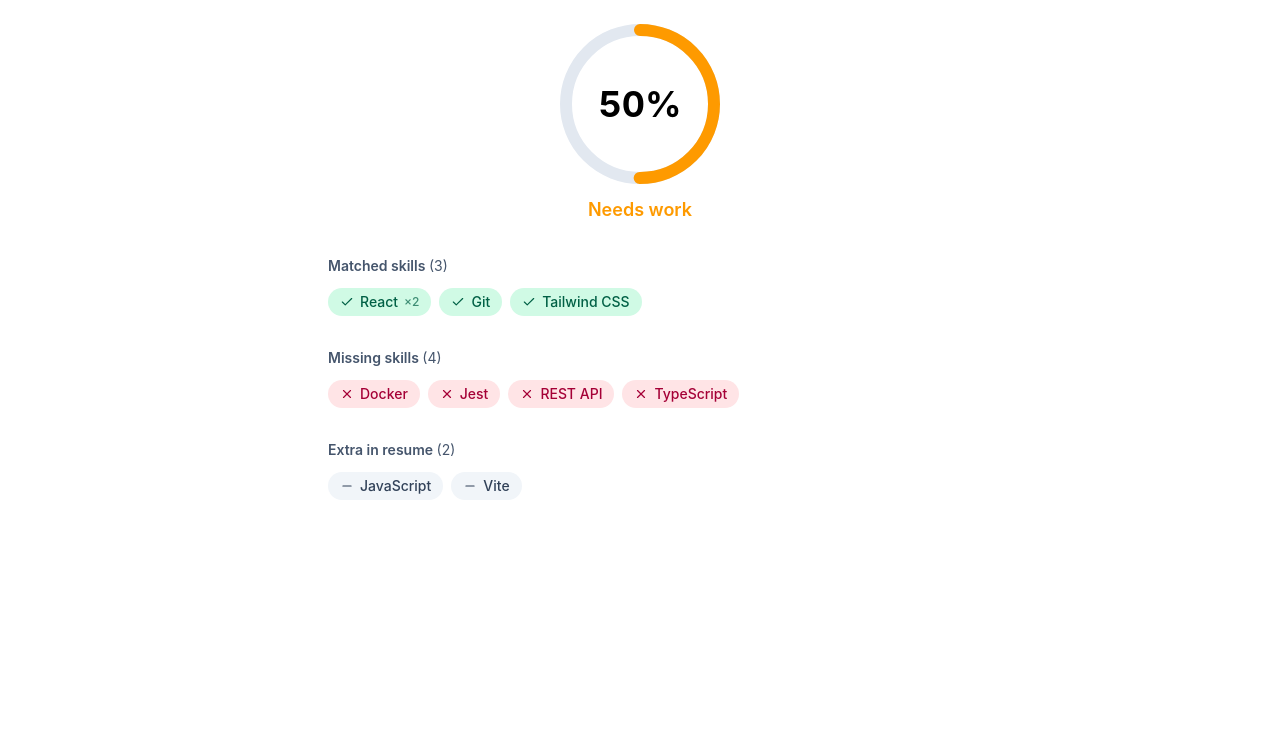
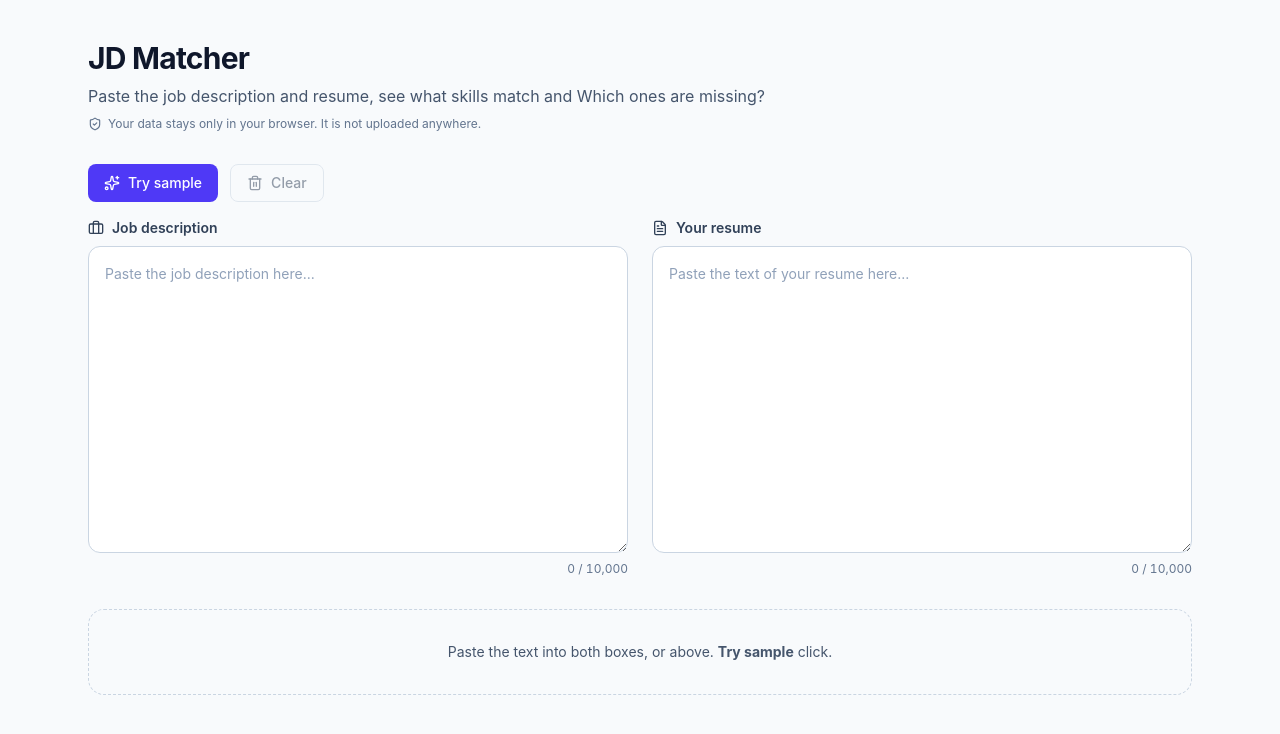
Before and after one commit to Mohammadfazilkadari/jd-matcher, a React (Vite) app: page / in a window 1280 px wide. Shown: the top 734 px of the page. Built offline with nearby package versions, Linux system fonts and the light colour scheme.

Commit message:
Add input panel, results view and live matching with sample data

```diff
--- a/src/App.jsx
+++ b/src/App.jsx
@@ -1,21 +1,94 @@
-import KeywordList from '@/components/KeywordList';
-import ScoreRing from '@/components/ScoreRing';
+import { useMemo } from 'react';
+import { ShieldCheck } from 'lucide-react';
+import InputPanel from '@/components/InputPanel';
+import Results from '@/components/Results';
+import { sampleJD, sampleResume } from '@/data/sampleData';
+import { useDebounce } from '@/hooks/useDebounce';
+import { useLocalStorage } from '@/hooks/useLocalStorage';
 import { matchSkills } from '@/utils/matcher';
 
-const jd = 'React, Tailwind, TypeScript, REST API, Git, Docker, Jest, React';
-const resume = 'I build apps with reactjs, tailwindcss, JavaScript, git and Vite';
-
-function App() {
-  const { score, matched, missing, extra } = matchSkills(jd, resume);
-
+function Message({ children }) {
   return (
-    <main className="mx-auto flex max-w-2xl flex-col gap-8 p-6">
-      <ScoreRing score={score} />
-      <KeywordList title="Matched skills" items={matched} variant="matched" />
-      <KeywordList title="Missing skills" items={missing} variant="missing" />
-      <KeywordList title="Extra in resume" items={extra} variant="extra" />
-    </main>
+    <p className="rounded-2xl border border-dashed border-slate-300 p-8 text-center text-sm text-slate-600 dark:border-slate-700 dark:text-slate-400">
+      {children}
+    </p>
   );
 }
 
+function App() {
+  // Inputs are saved in LocalStorage; they do not disappear upon refresh.
+  const [jd, setJd] = useLocalStorage('jdm:jd', '');
+  const [resume, setResume] = useLocalStorage('jdm:resume', '');
+
+  // Matching will run 500ms after typing stops.
+  const debouncedJd = useDebounce(jd, 500);
+  const debouncedResume = useDebounce(resume, 500);
+
+  const hasInput = debouncedJd.trim() !== '' && debouncedResume.trim() !== '';
+  const isPending = jd !== debouncedJd || resume !== debouncedResume;
+
+  // Recalculate only when the debonded input changes.
+  const result = useMemo(
+    () => (hasInput ? matchSkills(debouncedJd, debouncedResume) : null),
+    [hasInput, debouncedJd, debouncedResume],
+  );
+
+  const loadSample = () => {
+    setJd(sampleJD);
+    setResume(sampleResume);
+  };
+
+  const clearAll = () => {
+    setJd('');
+    setResume('');
+  };
+
+  return (
+    <div className="min-h-screen bg-slate-50 text-slate-900 dark:bg-slate-950 dark:text-slate-100">
+      <main className="mx-auto flex max-w-6xl flex-col gap-8 px-4 py-10 sm:px-6">
+        <header className="flex flex-col gap-2">
+          <h1 className="text-3xl font-bold tracking-tight">JD Matcher</h1>
+          <p className="text-slate-600 dark:text-slate-400">
+            Paste the job description and resume, see what skills match and Which ones are
+            missing?
+          </p>
+          <p className="inline-flex items-center gap-1.5 text-xs text-slate-500 dark:text-slate-400">
+            <ShieldCheck size={14} aria-hidden="true" />
+            Your data stays only in your browser. It is not uploaded anywhere.
+          </p>
+        </header>
+
+        <InputPanel
+          jd={jd}
+          resume={resume}
+          onJdChange={setJd}
+          onResumeChange={setResume}
+          onLoadSample={loadSample}
+          onClear={clearAll}
+        />
+
+        <section
+          aria-live="polite"
+          aria-label="Results"
+          className={isPending ? 'opacity-60 transition-opacity' : 'transition-opacity'}
+        >
+          {!result && (
+            <Message>
+              Paste the text into both boxes, or above. <strong>Try sample</strong> click.
+            </Message>
+          )}
+
+          {result && result.totalSkills === 0 && (
+            <Message>
+              No non-technical skills were found in this job description. Please paste the
+              entire job description (ensure the 'Requirements' section is included).
+            </Message>
+          )}
+
+          {result && result.totalSkills > 0 && <Results result={result} />}
+        </section>
+      </main>
+    </div>
+  );
+}
 export default App;
--- a/src/components/InputPanel.jsx
+++ b/src/components/InputPanel.jsx
@@ -0,0 +1,86 @@
+import { Briefcase, FileText, Sparkles, Trash2 } from 'lucide-react';
+
+const MAX_CHARS = 10000;
+
+function Field({ id, label, icon: Icon, value, onChange, placeholder }) {
+  return (
+    <div className="flex flex-col gap-2">
+      <label
+        htmlFor={id}
+        className="flex items-center gap-2 text-sm font-semibold text-slate-700 dark:text-slate-300"
+      >
+        <Icon size={16} aria-hidden="true" />
+        {label}
+      </label>
+
+      <textarea
+        id={id}
+        value={value}
+        onChange={(e) => onChange(e.target.value)}
+        maxLength={MAX_CHARS}
+        rows={12}
+        placeholder={placeholder}
+        className="w-full resize-y rounded-xl border border-slate-300 bg-white p-4 text-sm leading-relaxed text-slate-900 placeholder:text-slate-400 focus:border-indigo-500 focus:ring-2 focus:ring-indigo-500/30 focus:outline-none dark:border-slate-700 dark:bg-slate-900 dark:text-slate-100"
+      />
+
+      <p className="text-right text-xs text-slate-500 tabular-nums dark:text-slate-400">
+        {value.length.toLocaleString()} / {MAX_CHARS.toLocaleString()}
+      </p>
+    </div>
+  );
+}
+
+export default function InputPanel({
+  jd,
+  resume,
+  onJdChange,
+  onResumeChange,
+  onLoadSample,
+  onClear,
+}) {
+  const hasContent = jd.length > 0 || resume.length > 0;
+
+  return (
+    <section aria-label="Inputs" className="flex flex-col gap-4">
+      <div className="flex flex-wrap gap-3">
+        <button
+          type="button"
+          onClick={onLoadSample}
+          className="inline-flex items-center gap-2 rounded-lg bg-indigo-600 px-4 py-2 text-sm font-medium text-white transition hover:bg-indigo-700 focus-visible:ring-2 focus-visible:ring-indigo-500 focus-visible:ring-offset-2 focus-visible:outline-none"
+        >
+          <Sparkles size={16} aria-hidden="true" />
+          Try sample
+        </button>
+
+        <button
+          type="button"
+          onClick={onClear}
+          disabled={!hasContent}
+          className="inline-flex items-center gap-2 rounded-lg border border-slate-300 px-4 py-2 text-sm font-medium text-slate-700 transition hover:bg-slate-100 focus-visible:ring-2 focus-visible:ring-indigo-500 focus-visible:outline-none disabled:cursor-not-allowed disabled:opacity-50 dark:border-slate-700 dark:text-slate-300 dark:hover:bg-slate-800"
+        >
+          <Trash2 size={16} aria-hidden="true" />
+          Clear
+        </button>
+      </div>
+
+      <div className="grid gap-6 lg:grid-cols-2">
+        <Field
+          id="jd"
+          label="Job description"
+          icon={Briefcase}
+          value={jd}
+          onChange={onJdChange}
+          placeholder="Paste the job description here..."
+        />
+        <Field
+          id="resume"
+          label="Your resume"
+          icon={FileText}
+          value={resume}
+          onChange={onResumeChange}
+          placeholder="Paste the text of your resume here..."
+        />
+      </div>
+    </section>
+  );
+}
--- /dev/null
+++ b/src/components/Results.jsx
@@ -0,0 +1,18 @@
+import KeywordList from './KeywordList';
+import ScoreRing from './ScoreRing';
+
+export default function Results({ result }) {
+  const { score, matched, missing, extra } = result;
+
+  return (
+    <div className="grid gap-8 rounded-2xl border border-slate-200 bg-white p-6 md:grid-cols-[auto_1fr] dark:border-slate-800 dark:bg-slate-900">
+      <ScoreRing score={score} />
+
+      <div className="flex flex-col gap-6">
+        <KeywordList title="Matched skills" items={matched} variant="matched" />
+        <KeywordList title="Missing skills" items={missing} variant="missing" />
+        <KeywordList title="Extra in your resume" items={extra} variant="extra" />
+      </div>
+    </div>
+  );
+}
--- /dev/null
+++ b/src/data/sampleData.js
@@ -0,0 +1,27 @@
+// For the "Try Sample" button: allow recruiters to view a demo without needing to paste anything.
+export const sampleJD = `Frontend Developer (Junior)
+
+We are looking for a Frontend Developer to build fast, accessible web apps.
+
+Requirements:
+- Strong knowledge of HTML, CSS and JavaScript
+- Hands-on experience with React and Next.js
+- Experience with TypeScript
+- Styling with Tailwind CSS, responsive design
+- Consuming REST APIs
+- Version control with Git and GitHub
+- Writing unit tests with Jest and React Testing Library
+- Understanding of web accessibility and performance optimization
+
+Nice to have: CI/CD, Docker, Agile teams, code reviews.`;
+
+export const sampleResume = `Mohammad Fazil | Frontend Developer (Fresher)
+
+Skills: HTML5, CSS3, JavaScript (ES6), ReactJS, Tailwind, Git, GitHub, Vite, Vitest
+
+Projects:
+- JD Matcher: React app that compares a resume with a job description.
+  Deployed on Vercel, responsive layout, unit tests with Vitest.
+- Weather App: fetched data from a public REST API using fetch.
+
+Education: B.Tech in Computer Science`;
```
